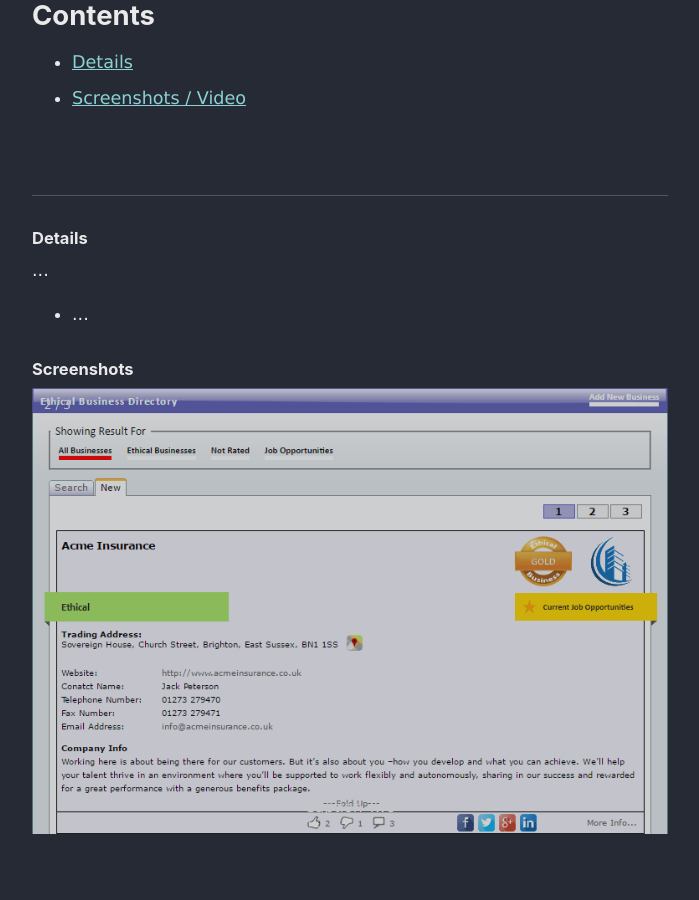
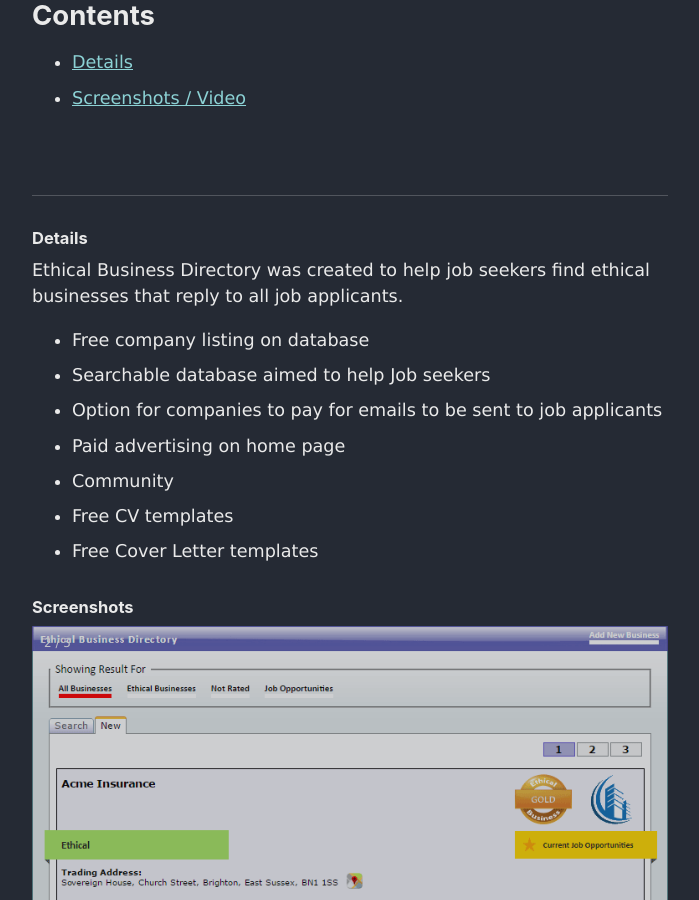
Before and after one commit to julianmummery/julianmummery.github.io, a Jekyll site: the page built from _pages/ethicalbusinessdirectory.md, in a window 1280 px wide and 900 px high, scrolled down 566 px. Shown: the whole window, without its empty margins (290-989 px from the left). Built offline with Jekyll 4.4.1, drawn with Linux system fonts in a browser that asks for light colours; nearby versions of some CDN libraries.

Commit message:
Update ethicalbusinessdirectory.md

```diff
--- a/_pages/ethicalbusinessdirectory.md
+++ b/_pages/ethicalbusinessdirectory.md
@@ -96,10 +96,16 @@
 <div id="1"></div>
 <h4>Details</h4>
 <p style="font-size:0.80em; margin-top:0; margin-bottom: 0;">
-...
+Ethical Business Directory was created to help job seekers find ethical businesses that reply to all job applicants.
 </p>
 <ul style="font-size:0.80em;">
-  <li>...</li>
+    <li>Free company listing on database</li>
+    <li>Searchable database aimed to help Job seekers</li>
+    <li>Option for companies to pay for emails to be sent to job applicants</li>
+    <li>Paid advertising on home page</li>
+    <li>Community</li>
+    <li>Free CV templates</li>
+    <li>Free Cover Letter templates</li>
 </ul>
 
 <div id="2"></div>
@@ -108,27 +114,41 @@
 <div class="slideshow-container">
 
 <div class="mySlides fade">
-  <div class="numbertext">1 / 3</div>
+  <div class="numbertext">1 / 5</div>
   <img src="/assets/slideshows/ethicalbusinessdirectory/slide-1.png" style="width:100%">
-  <div class="text">Caption Text</div>
+  <div class="text"></div>
 </div>
 
 <div class="mySlides fade">
-  <div class="numbertext">2 / 3</div>
+  <div class="numbertext">2 / 5</div>
   <img src="/assets/slideshows/ethicalbusinessdirectory/slide-2.png" style="width:100%">
-  <div class="text">Caption Two</div>
+  <div class="text"></div>
 </div>
 
 <div class="mySlides fade">
-  <div class="numbertext">3 / 3</div>
+  <div class="numbertext">3 / 5</div>
   <img src="/assets/slideshows/ethicalbusinessdirectory/slide-3.png" style="width:100%">
-  <div class="text">Caption Three</div>
+  <div class="text"></div>
+</div>
+
+<div class="mySlides fade">
+  <div class="numbertext">4 / 5</div>
+  <img src="/assets/slideshows/ethicalbusinessdirectory/slide-4.png" style="width:100%">
+  <div class="text"></div>
+</div>
+
+<div class="mySlides fade">
+  <div class="numbertext">5 / 5</div>
+  <img src="/assets/slideshows/ethicalbusinessdirectory/slide-5.png" style="width:100%">
+  <div class="text"></div>
 </div>
 
 </div>
 <br>
 
 <div style="text-align:center">
+  <span class="dot"></span>
+  <span class="dot"></span>
   <span class="dot"></span>
   <span class="dot"></span>
   <span class="dot"></span>
```
